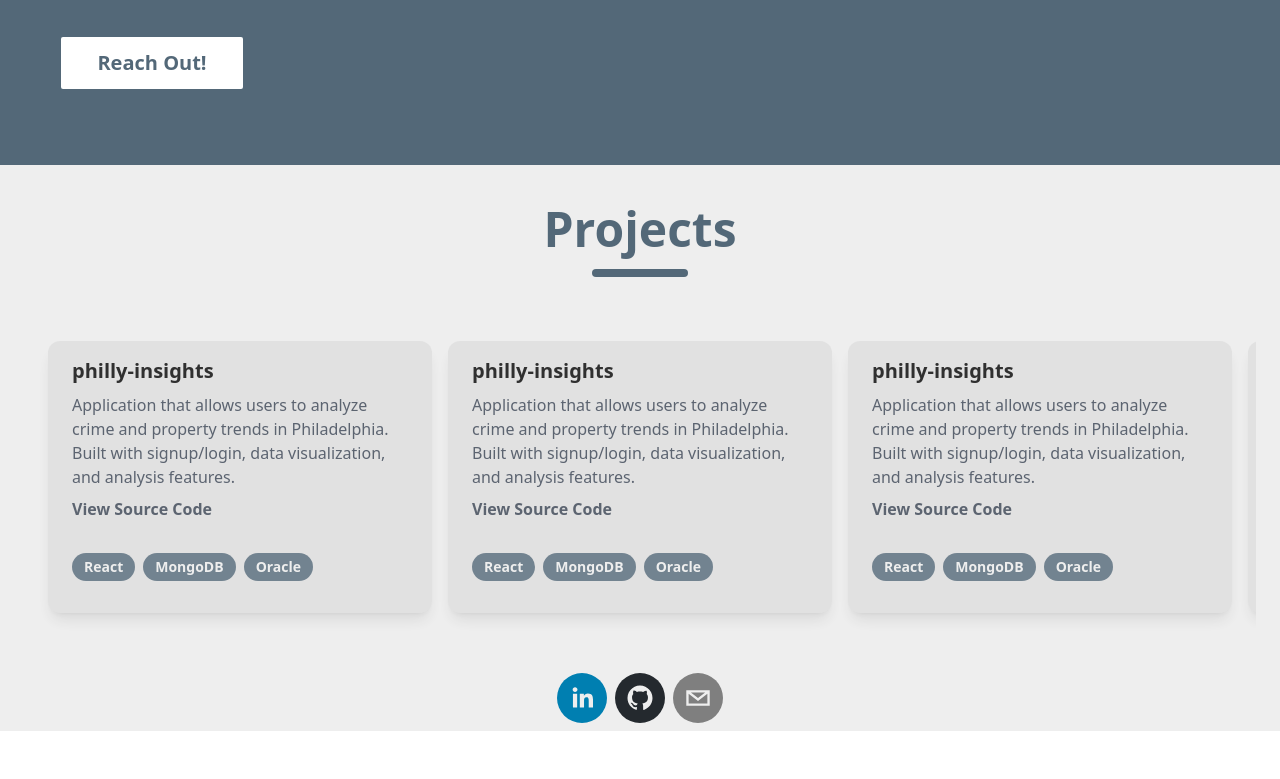
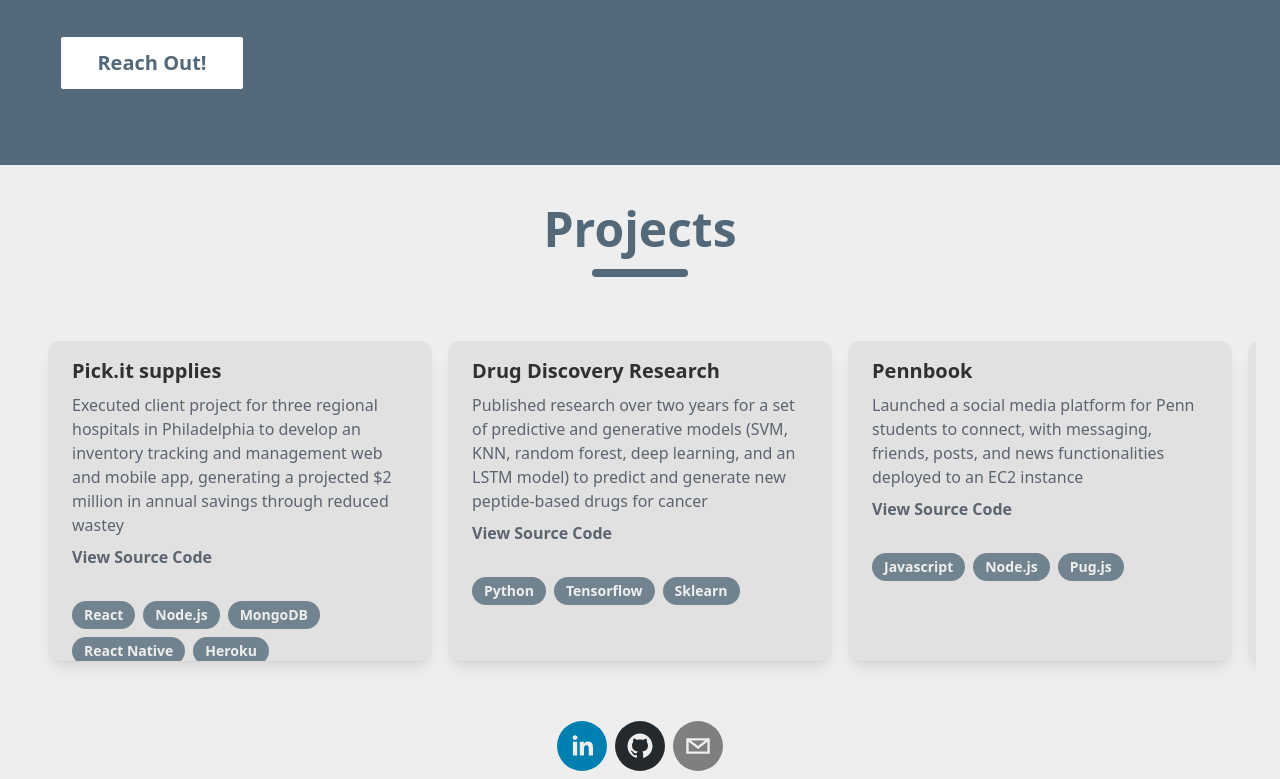
Before and after one commit to m1chael-lu/personal-website, a Next.js app: page / in a window 1280 px wide. Shown: the part 1598-2377 px from the top of the page. Before the commit the page ends 2329 px from the top, so only its background shows below. Built offline with nearby package versions, Linux system fonts and the light colour scheme.

Commit message:
updated projects

```diff
--- a/components/Card.tsx
+++ b/components/Card.tsx
@@ -16,7 +16,7 @@ const Card = ({ project }: Props) => {
   return (
     <div
       key={project.id}
-      className="max-w-sm rounded-xl overflow-hidden shadow-lg bg-card-color opacity-80 flex-shrink-0"
+      className="max-w-sm rounded-xl overflow-hidden shadow-lg bg-card-color opacity-80 flex-shrink-0 select-none h-80"
     >
       <div className="px-6 py-4">
         <div className="font-bold text-xl mb-2 ">{project.name}</div>
--- a/components/Experience.tsx
+++ b/components/Experience.tsx
@@ -8,6 +8,7 @@ import React, { useState, useEffect } from "react";
 import { motion, useAnimation } from "framer-motion";
 import { useInView } from "react-intersection-observer";
 import Card from "../components/Card";
+import projects from "../public/projects.json"
 
 type Project = {
   id: number;
@@ -29,7 +30,6 @@ const Experience = () => {
     if (inView) {
       animation.start({
         x: 0,
-        // maxWidth: "100vw", // start with a larger width
         transition: {
           type: "spring",
           duration: 1,
@@ -37,7 +37,6 @@ const Experience = () => {
         },
       }).then(() => {
         animation.start({
-          // maxWidth: "75vw", // transition to smaller width
           transition: {
             type: "spring",
             duration: 1
@@ -49,58 +48,6 @@ const Experience = () => {
       animation.start({ x: "-100vw" });
     }
   }, [inView]);
-
-  const projects: Project[] = [
-    {
-      id: 1,
-      name: "philly-insights",
-      description:
-        "Application that allows users to analyze crime and property trends in Philadelphia. Built with signup/login, data visualization, and analysis features.",
-      skills: ["React", "MongoDB", "Oracle"],
-      github: "https://github.com/m1chael-lu/philly-insights",
-    },
-    {
-      id: 1,
-      name: "philly-insights",
-      description:
-        "Application that allows users to analyze crime and property trends in Philadelphia. Built with signup/login, data visualization, and analysis features.",
-      skills: ["React", "MongoDB", "Oracle"],
-      github: "https://github.com/m1chael-lu/philly-insights",
-    },
-    {
-      id: 1,
-      name: "philly-insights",
-      description:
-        "Application that allows users to analyze crime and property trends in Philadelphia. Built with signup/login, data visualization, and analysis features.",
-      skills: ["React", "MongoDB", "Oracle"],
-      github: "https://github.com/m1chael-lu/philly-insights",
-    },
-    {
-      id: 1,
-      name: "philly-insights",
-      description:
-        "Application that allows users to analyze crime and property trends in Philadelphia. Built with signup/login, data visualization, and analysis features.",
-      skills: ["React", "MongoDB", "Oracle"],
-      github: "https://github.com/m1chael-lu/philly-insights",
-    },
-    {
-      id: 1,
-      name: "philly-insights",
-      description:
-        "Application that allows users to analyze crime and property trends in Philadelphia. Built with signup/login, data visualization, and analysis features.",
-      skills: ["React", "MongoDB", "Oracle"],
-      github: "https://github.com/m1chael-lu/philly-insights",
-    },
-    {
-      id: 1,
-      name: "philly-insights",
-      description:
-        "Application that allows users to analyze crime and property trends in Philadelphia. Built with signup/login, data visualization, and analysis features.",
-      skills: ["React", "MongoDB", "Oracle"],
-      github: "https://github.com/m1chael-lu/philly-insights",
-    },
-
-  ];
 
   const [isScrolling, setIsScrolling] = useState(false);
   const handleScroll = () => {
--- /dev/null
+++ b/public/projects.json
@@ -0,0 +1,50 @@
+[
+    {
+        "id": 1,
+        "name": "Pick.it supplies",
+        "description":
+          "Executed client project for three regional hospitals in Philadelphia to develop an inventory tracking and management web and mobile app, generating a projected $2 million in annual savings through reduced wastey",
+        "skills": ["React", "Node.js", "MongoDB", "React Native", "Heroku"],
+        "github": "https://github.com/m1chael-lu/pennbook"
+    },
+    {
+        "id": 2,
+        "name": "Drug Discovery Research",
+        "description":
+          "Published research over two years for a set of predictive and generative models (SVM, KNN, random forest, deep learning, and an LSTM model) to predict and generate new peptide-based drugs for cancer",
+        "skills": ["Python", "Tensorflow", "Sklearn"],
+        "github": "https://github.com/m1chael-lu/pennbook"
+    },
+    {
+        "id": 3,
+        "name": "Pennbook",
+        "description":
+          "Launched a social media platform for Penn students to connect, with messaging, friends, posts, and news functionalities deployed to an EC2 instance",
+        "skills": ["Javascript", "Node.js", "Pug.js"],
+        "github": "https://github.com/m1chael-lu/pennbook"
+    },
+    {
+        "id": 4,
+        "name": "Philly Insights",
+        "description":
+          "Designed an application that allows users to analyze crime and property trends in Philadelphia. Built with signup/login, data visualization, and analysis features.",
+        "skills": ["React", "MongoDB", "Oracle"],
+        "github": "https://github.com/m1chael-lu/philly-insights"
+    },
+    {
+        "id": 5,
+        "name": "Ticker Predictor",
+        "description":
+          "Trained stock prediction models that uses an LSTM model and Alpha Vantage API to predict stock prices based on fundamental and technical analysis",
+        "skills": ["Python", "Tensorflow"],
+        "github": "https://github.com/m1chael-lu/ticker-predictor"
+    },
+    {
+        "id": 5,
+        "name": "Water Scarcity Hackathon",
+        "description":
+          "Submission for the Xylem Water Hackathon. Built a convolutional neural network to project future water scarcity heatmaps in the next five years ",
+        "skills": ["Python", "Tensorflow"],
+        "github": "https://github.com/m1chael-lu/ticker-predictor"
+    }
+]
```
